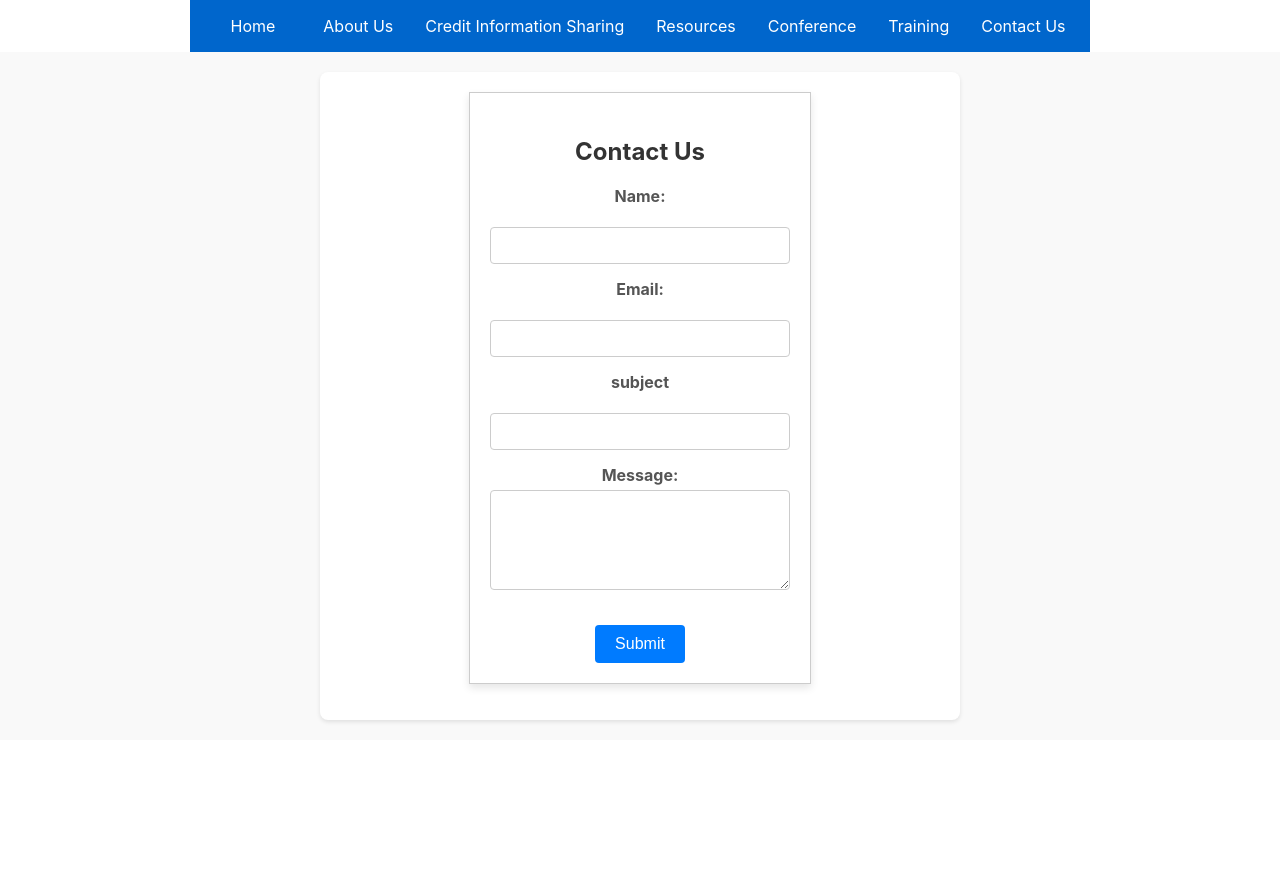
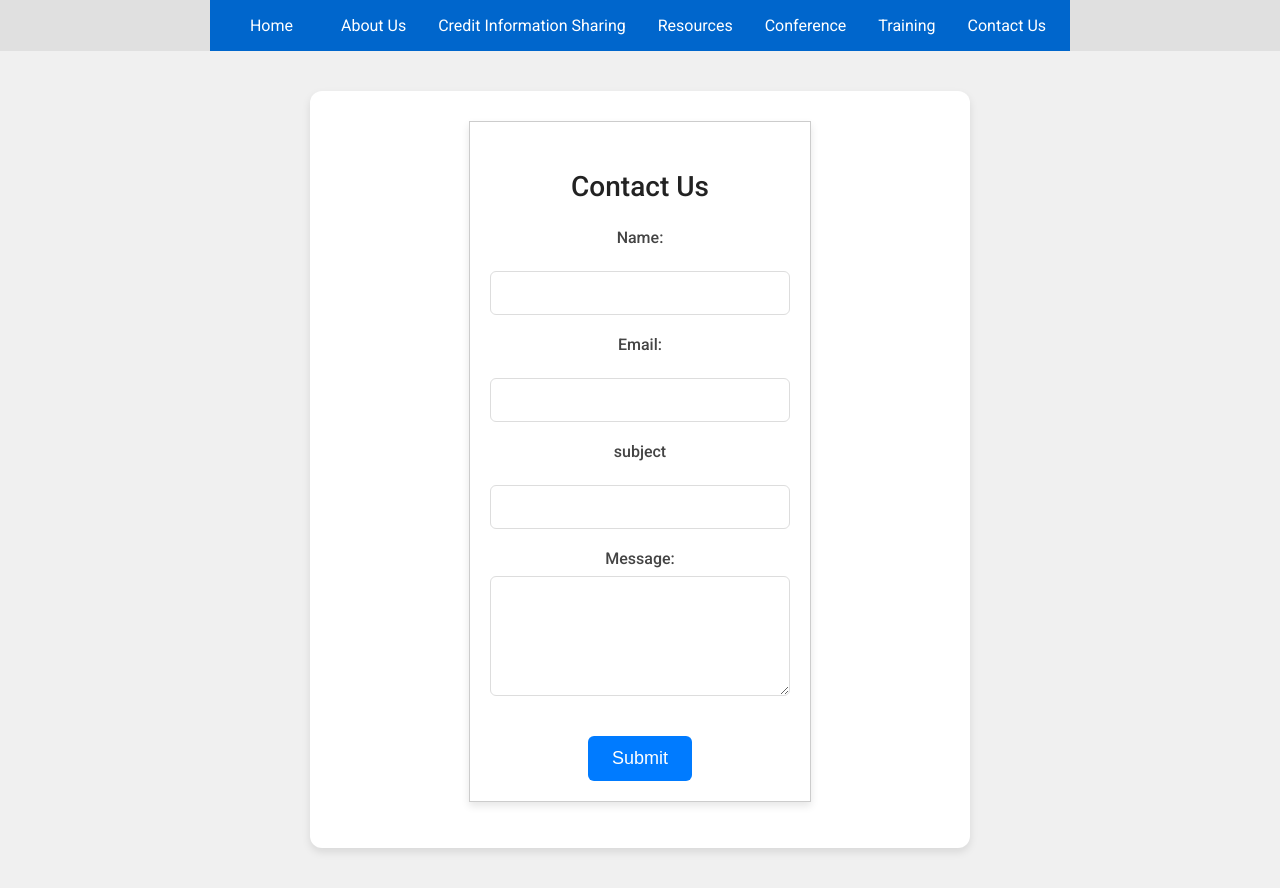
Before and after one commit to kimutaieddy/The-Verve, a React (Create React App) app in the folder client-end/: page /contact in a window 1280 px wide. Before the commit the page ends 800 px from the top, so only its background shows below. Built offline with nearby package versions, Linux system fonts and the light colour scheme.

Commit message:
Enhance contact form styling with modern font, improved layout, and hover effects

```diff
--- a/client-end/src/contact.css
+++ b/client-end/src/contact.css
@@ -1,15 +1,30 @@
+/* Import a modern font */
+@import url('https://fonts.googleapis.com/css2?family=Roboto:wght@400;500;700&display=swap');
+
+body {
+    font-family: 'Roboto', sans-serif;
+    background-color: #e0e0e0;
+    margin: 0;
+    padding: 0;
+}
+
 .section {
-    padding: 20px;
-    background-color: #f9f9f9;
+    padding: 40px;
+    background-color: #f0f0f0;
 }
 
 .container {
     max-width: 600px;
     margin: 0 auto;
-    padding: 20px;
+    padding: 30px;
     background-color: #ffffff;
-    border-radius: 8px;
-    box-shadow: 0 2px 4px rgba(0, 0, 0, 0.1);
+    border-radius: 12px;
+    box-shadow: 0 4px 8px rgba(0, 0, 0, 0.1);
+    transition: box-shadow 0.3s ease;
+}
+
+.container:hover {
+    box-shadow: 0 8px 16px rgba(0, 0, 0, 0.2);
 }
 
 .card {
@@ -17,20 +32,21 @@
 }
 
 h3 {
-    margin-bottom: 20px;
-    font-size: 24px;
-    color: #333;
+    margin-bottom: 25px;
+    font-size: 28px;
+    color: #222;
+    font-weight: 500;
 }
 
 form div {
-    margin-bottom: 15px;
+    margin-bottom: 20px;
 }
 
 label {
     display: block;
-    margin-bottom: 5px;
-    font-weight: bold;
-    color: #555;
+    margin-bottom: 8px;
+    font-weight: 500;
+    color: #444;
 }
 
 input[type="text"],
@@ -38,27 +54,44 @@ input[type="email"],
 input[name="Subject"],
 textarea {
     width: 100%;
-    padding: 10px;
-    border: 1px solid #ccc;
-    border-radius: 4px;
+    padding: 12px;
+    border: 1px solid #ddd;
+    border-radius: 6px;
     box-sizing: border-box;
+    transition: border-color 0.3s ease;
+    font-size: 16px;
+}
+
+input[type="text"]:focus,
+input[type="email"]:focus,
+input[name="Subject"]:focus,
+textarea:focus {
+    border-color: #007bff;
+    outline: none;
 }
 
 textarea {
-    height: 100px;
+    height: 120px;
     resize: vertical;
 }
 
 button[type="submit"] {
-    padding: 10px 20px;
+    padding: 12px 24px;
     background-color: #007bff;
     color: #fff;
     border: none;
-    border-radius: 4px;
+    border-radius: 6px;
     cursor: pointer;
-    font-size: 16px;
+    font-size: 18px;
+    font-weight: 500;
+    transition: background-color 0.3s ease, transform 0.3s ease;
 }
 
 button[type="submit"]:hover {
     background-color: #0056b3;
+    transform: translateY(-2px);
 }
+
+button[type="submit"]:active {
+    transform: translateY(0);
+}
```
